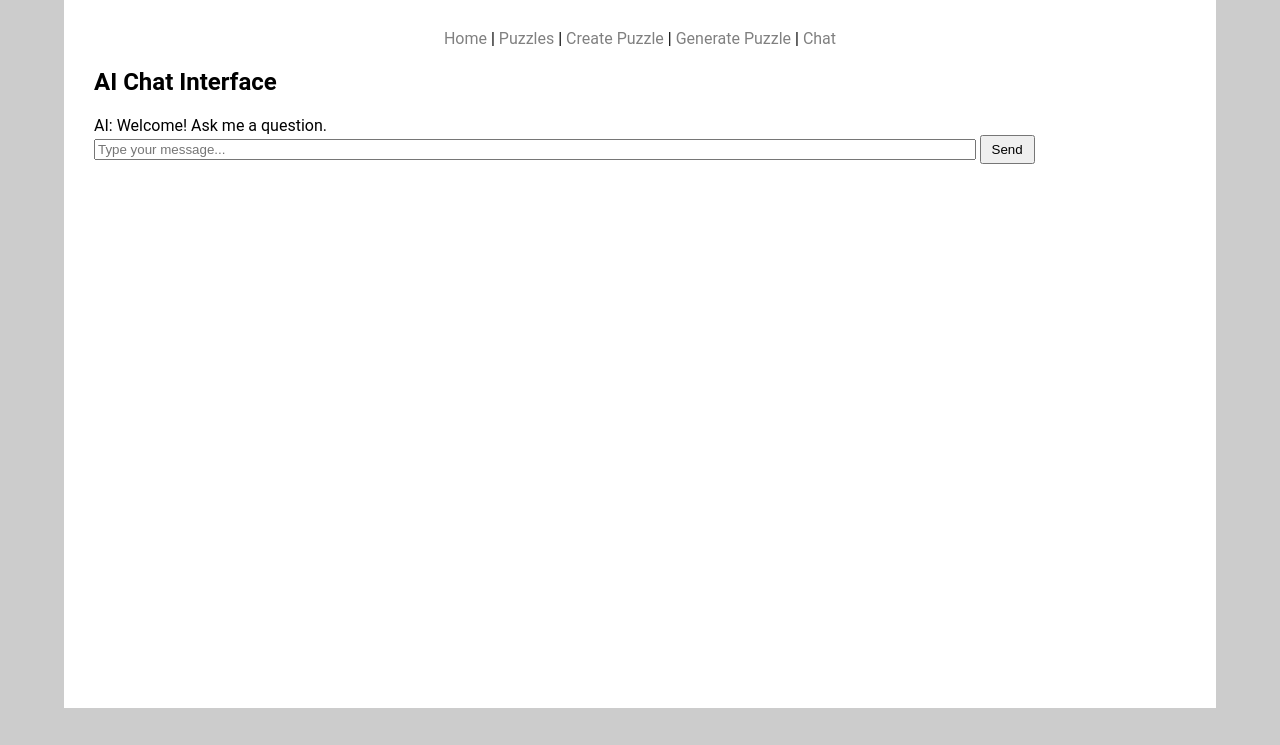
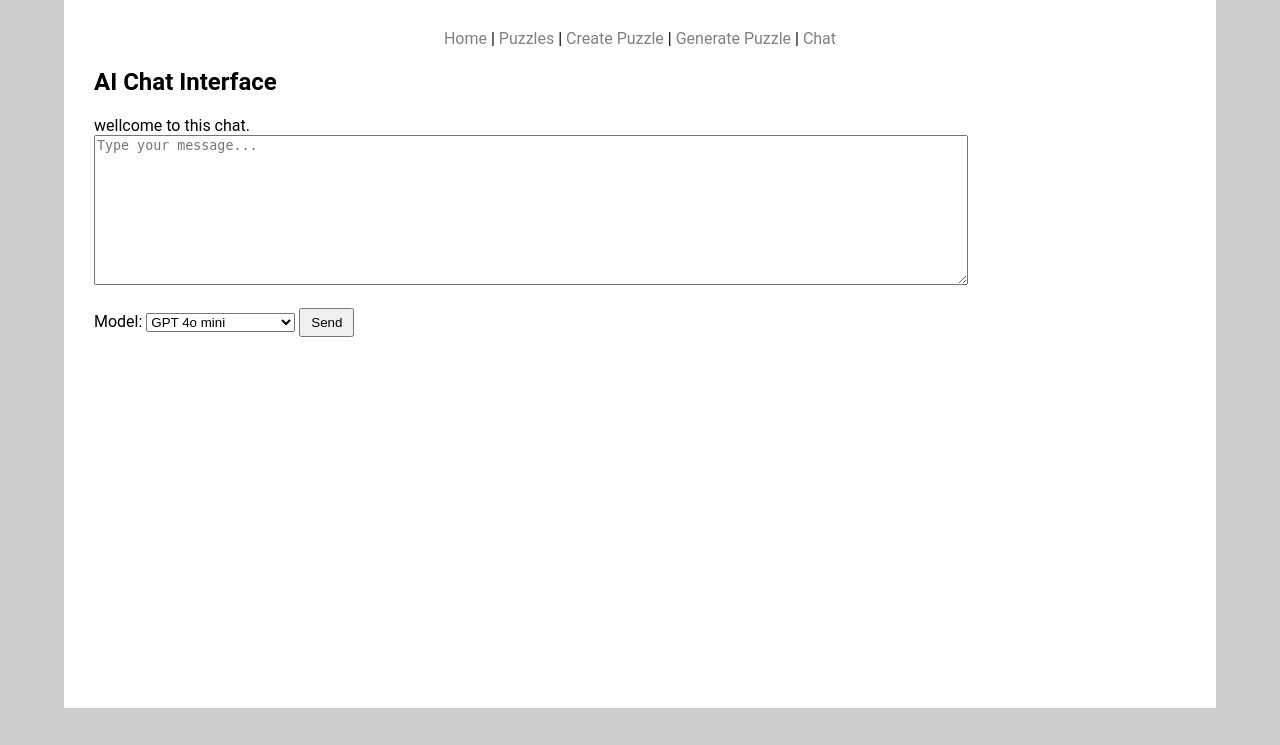
Before and after one commit to F-Mann-M/Puzzle-Generator, a FastAPI app: page /puzzles/chat in a window 1280 px wide. Shown: the part 21-766 px from the top of the page. Run offline with FastAPI, Linux system fonts and the light colour scheme; parts of the project's set-up code (start-up, migrations or seed data) failed here and were passed over.

Commit message:
added basic chat router to get chat front-end wokring

```diff
--- a/app/core/config.py
+++ b/app/core/config.py
@@ -9,7 +9,7 @@ class Settings(BaseSettings): # load all key=value pairs from .env
     GEMINI_KEY: str
     GROQ_KEY: str
     CLAUD_KEY: str
-    OPENAI_API_KEY: str
+    OPENAI_API_KEY: str # Masterschool key
 
     model_config = SettingsConfigDict(
         env_file = BASE_DIR/".env",
--- a/app/models/puzzle_model.py
+++ b/app/models/puzzle_model.py
@@ -1,4 +1,4 @@
-from sqlalchemy import Column, Integer, String, func, DateTime
+from sqlalchemy import Column, Integer, String, func, DateTime, Boolean
 from sqlalchemy.orm import relationship
 from app.core.database import Base
 from uuid import uuid4
@@ -18,8 +18,10 @@ class Puzzle(Base):
     edge_count = Column(Integer)
     coins = Column(Integer)
     description = Column(String)
+    is_working = Column(Boolean, nullable=False, default=False)
     created_at = Column(DateTime(timezone=True), server_default=func.now())
     updated_at = Column(DateTime(timezone=True), onupdate=func.now())
+
 
 
     # relationship: many objects one puzzle
--- a/app/routers/puzzle_routers.py
+++ b/app/routers/puzzle_routers.py
@@ -12,7 +12,7 @@ import json
 # import form project
 from app.core.database import get_db
 from app import models
-from app.schemas import PuzzleCreate, PuzzleGenerate
+from app.schemas import PuzzleCreate, PuzzleGenerate, ChatRequest
 from app.services import PuzzleServices
 
 
@@ -32,6 +32,18 @@ async def show_create_puzzle(request: Request):
 async def show_chat(request: Request):
     """Get chat page"""
     return templates.TemplateResponse("chat.html", {"request": request})
+
+
+# Chat:
+@router.post("/chat", response_class=JSONResponse)
+async def chat(request: Request, chat_data: ChatRequest, db: Session = Depends(get_db)):
+    """Chat with the AI"""
+    print("this is chat content: ", chat_data.message, chat_data.model)
+    # services = PuzzleServices(db)
+    # response = services.chat(chat_data.model, chat_data.message)
+
+    # return JSONResponse(content={"response": response})
+
 
 # Create puzzle
 @router.post("/", response_class=HTMLResponse)
--- a/app/schemas/__init__.py
+++ b/app/schemas/__init__.py
@@ -4,3 +4,4 @@ from app.schemas.node_schema import NodeCreate, NodeGenerate, NodeRead
 from app.schemas.edge_schema import EdgeCreate, EdgeGenerate, EdgeRead
 from app.schemas.path_schema import PathRead, PathCreate
 from app.schemas.path_nodes_schema import PathNodesUpdate
+from app.schemas.chat_schema import ChatRequest
--- /dev/null
+++ b/app/schemas/chat_schema.py
@@ -0,0 +1,6 @@
+from pydantic import BaseModel
+from typing import Optional
+
+class ChatRequest(BaseModel):
+    message: str
+    model: str
--- a/app/schemas/puzzle_schema.py
+++ b/app/schemas/puzzle_schema.py
@@ -18,6 +18,7 @@ class PuzzleCreate(BaseModel):
     edges: List[dict]
     units: List[dict]
     description: Optional[str] = ""
+    is_working: Optional[bool] = False
 
 
 # Data sent from user to MML
--- a/app/static/chat.js
+++ b/app/static/chat.js
@@ -15,6 +15,7 @@ function displayMessage(sender, text) {
 chatForm.addEventListener('submit', async (e) => {
     e.preventDefault(); // Prevent the default form submission (page reload)
     const message = userInput.value.trim();
+    const model = document.getElementById('model').value;
     if (!message) return;
 
     displayMessage('user', message);
@@ -22,12 +23,12 @@ chatForm.addEventListener('submit', async (e) => {
 
     // --- 1. Send the message to the FastAPI endpoint ---
     try {
-        const response = await fetch('/api/chat', {
+        const response = await fetch('/puzzles/chat', {
             method: 'POST',
             headers: {
                 'Content-Type': 'application/json'
             },
-            body: JSON.stringify({message: message})
+            body: JSON.stringify({message: message, model: model})
         });
 
         if (!response.ok) {
--- a/app/static/editor.js
+++ b/app/static/editor.js
@@ -825,6 +825,7 @@ async function exportPuzzle(evt) {
     const game_mode = formData.get("game_mode") || "";
     const coins = Number(formData.get("coins") || 0);
     const description = (formData.get("description") || "").toString().trim();
+    const is_working = (formData.get("is_working") || false)
 
     if (!name || !game_mode) {
         alert("Name and Game Mode are required!");
@@ -837,6 +838,7 @@ async function exportPuzzle(evt) {
         game_mode,
         coins,
         description,
+        is_working,
         nodes: nodes.filter(n => !n.deleted).map(n => ({
             index: n.id,
             x: n.x,
--- a/app/templates/chat.html
+++ b/app/templates/chat.html
@@ -3,15 +3,31 @@
 {% block title %}Generate Puzzle{% endblock %}
 
 {% block content %}
-<script src="/app/static/chat.js"></script>
+
 
 <h2>AI Chat Interface</h2>
-    <div id="chat-container">
-        <div class="ai-msg">AI: Welcome! Ask me a question.</div>
-    </div>
+<div id="chat-container">
+    wellcome to this chat.
+    <!-- messages will appear here -->
+</div>
 
     <form id="chat-form">
-        <input type="text" id="user-input" placeholder="Type your message..." required style="width: 80%;">
-        <button type="submit">Send</button>
+
+        <textarea type="text" id="user-input" placeholder="Type your message..." required
+                  style="width: 80%; height: 150px; margin: auto; text-align: left"></textarea><br><br>
+        <!-- choose Model -->
+        <label for="model">Model:</label>
+        <select id="model" name="model" required>
+            <option value="gpt-4o-mini">GPT 4o mini</option>
+            <option value="gpt-4.1-mini">GPT 4.1 mini</option>
+            <option value="gemini-3-pro-preview">Gemini 3 pro preview</option>
+            <option value="gemini-2.5-flash">Gemini 2.5 Flash</option>
+            <option value="gemini-2.5-flash-lite">Gemini 2.5 Flash-Lite</option>
+            <option value="gemini-2.0-flash">Gemini 2 Flash</option>
+            <option value="gemini-2.0-flash-lite">Gemini 2 Flash-Lite</option>
+        </select>
+        <button type="submit" id="sendBtn">Send</button>
     </form>
+
+<script src="/static/chat.js"></script>
 {% endblock %}
--- a/app/templates/puzzle-details.html
+++ b/app/templates/puzzle-details.html
@@ -9,7 +9,9 @@
     <div class="text_container">
         <strong>Puzzle Details:</strong><br><br>
         <strong>Name:</strong> {{ puzzle.name }}<br>
-        <!--    <li><strong>ID:</strong> {{ puzzle.id }}</li>-->
+        <strong>Is Working:</strong>
+        {% if puzzle.is_working == True %} <span style="color: green">Yes</span>
+        {% else %}<span style="color: red"> No </span>{% endif %}<br>
         <strong>Model:</strong> {{ puzzle.model }}<br>
         <strong>Game Mode:</strong> {{ puzzle.game_mode }}<br>
         <strong>Enemy Count:</strong> {{ puzzle.enemy_count }}<br>
--- a/app/templates/puzzles.html
+++ b/app/templates/puzzles.html
@@ -12,6 +12,7 @@
         <th>Game Mode</th>
         <th>Enemies</th>
         <th>Players</th>
+        <th>Works</th>
         <th>Actions</th>
     </tr>
     {% for puzzle in puzzles %}
@@ -21,6 +22,7 @@
         <td>{{ puzzle.game_mode }}</td>
         <td>{{ puzzle.enemy_count }}</td>
         <td>{{ puzzle.player_unit_count }}</td>
+        <td>{{ puzzle.is_working }}</td>
         <td>
             <a href="/puzzles/{{ puzzle.id }}"><button>View</button></a>
             <a href="/puzzles/{{ puzzle.id }}/update"><button>Edit</button></a>
```
Also changed, not shown: app/services/puzzle_services.py (+8 -1 lines), app/templates/update-puzzle.html (+6 -1 lines).
